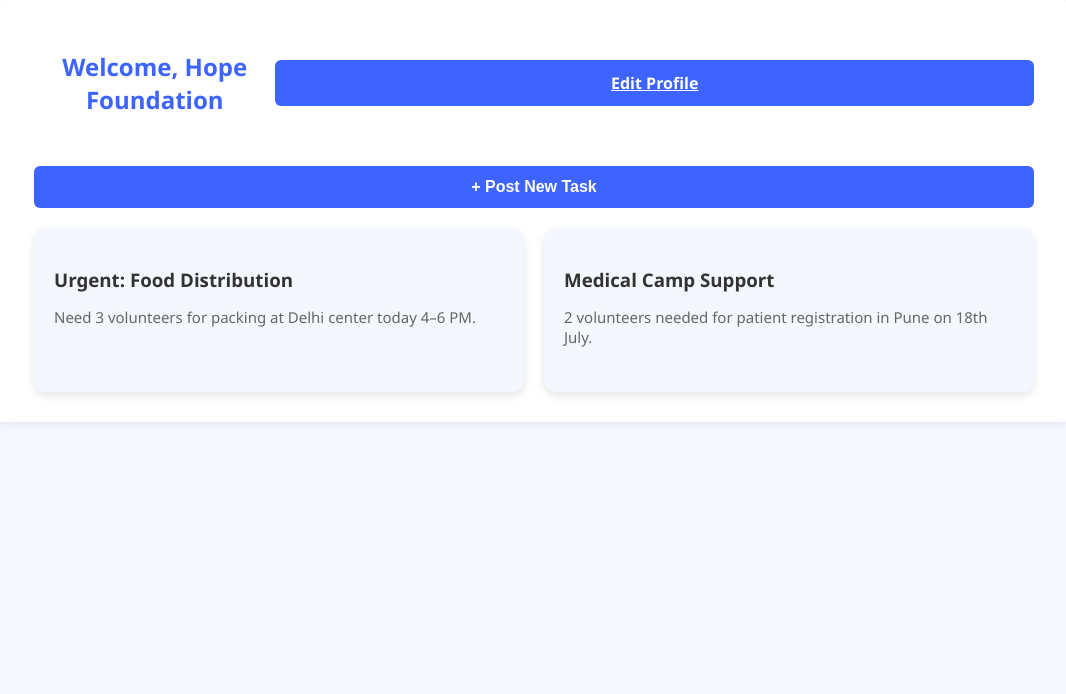
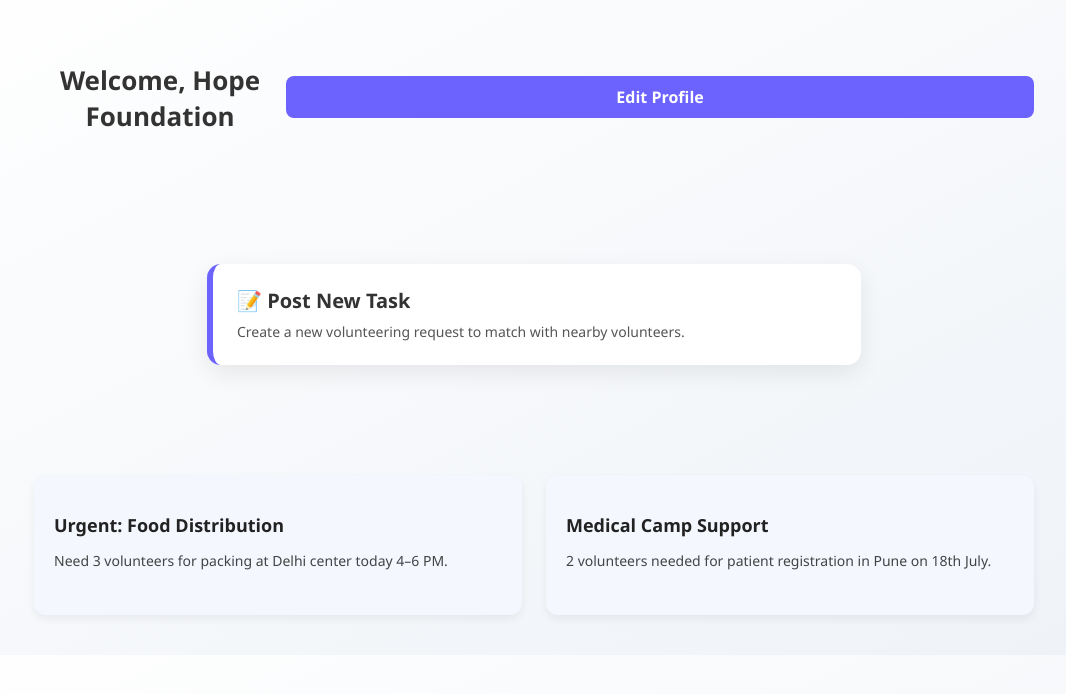
Before and after one commit to soundaryaXai/hacka, a plain HTML site: page user/html/dashboard.html in a window 1280 px wide. Shown: the whole page, without its empty margins (106-1172 px from the left). Drawn offline with Linux system fonts and the light colour scheme; files that its build step writes are made by us from their sources.

Commit message:
modified.0

```diff
--- a/user/css/style.css
+++ b/user/css/style.css
@@ -15,7 +15,12 @@ body {
   box-shadow: 0 0 12px rgba(0, 0, 0, 0.1);
   padding: 30px 40px;
   transition: 0.3s ease;
+  display: flex;
+  flex-direction: column;
+  gap: 20px;
 }
+
+
 
 h2 {
   text-align: center;
@@ -97,3 +102,58 @@ h2 {
     padding: 25px;
   }
 }
+
+.card {
+  background: #ffffff;
+  border-radius: 16px;
+  padding: 24px;
+  margin: 20px auto;
+  box-shadow: 0 10px 25px rgba(0, 0, 0, 0.08);
+  transition: transform 0.3s ease, box-shadow 0.3s ease;
+  cursor: pointer;
+  text-align: left;
+  max-width: 600px;
+}
+
+.card:hover {
+  transform: scale(1.03);
+  box-shadow: 0 14px 35px rgba(0, 0, 0, 0.12);
+}
+
+.card h3 {
+  margin: 0 0 10px;
+  color: #333;
+  font-size: 20px;
+}
+
+.card p {
+  margin: 0;
+  color: #666;
+  font-size: 14px;
+}
+
+.card {
+  background: #ffffff;
+  border-radius: 16px;
+  padding: 24px;
+  margin: 30px auto;
+  box-shadow: 0 10px 25px rgba(0, 0, 0, 0.08);
+  transition: transform 0.3s ease, box-shadow 0.3s ease;
+  cursor: pointer;
+  text-align: left;
+  max-width: 600px;
+  position: relative;
+  overflow: visible;
+  z-index: 1;
+}
+
+.card-wrapper {
+  padding: 40px 20px;
+}
+
+.card h3 {
+  display: flex;
+  align-items: center;
+  gap: 10px;
+  line-height: 1.3;
+}
--- a/user/html/dashboard.html
+++ b/user/html/dashboard.html
@@ -1,14 +1,22 @@
-<!-- File: dashboard-user.html -->
 <!DOCTYPE html>
 <html lang="en">
 <head>
-  <meta charset="UTF-8">
-  <meta name="viewport" content="width=device-width, initial-scale=1.0">
+  <meta charset="UTF-8" />
+  <meta name="viewport" content="width=device-width, initial-scale=1.0"/>
   <title>NGO Dashboard</title>
-  <link rel="stylesheet" href="../../style/global.css">
-  <link rel="stylesheet" href="../css/style.css">
+
+  <!-- External CSS -->
+  <link rel="stylesheet" href="../../style/global.css" />
+  <link rel="stylesheet" href="../css/style.css" />
 
   <style>
+    body {
+      font-family: 'Segoe UI', sans-serif;
+      background: linear-gradient(to top left, #eef2f7, #ffffff);
+      padding: 40px 20px;
+      margin: 0;
+    }
+
     .dashboard {
       max-width: 1000px;
       margin: auto;
@@ -18,38 +26,109 @@
       display: flex;
       justify-content: space-between;
       align-items: center;
-      margin-bottom: 30px;
+      margin-bottom: 40px;
+    }
+
+    .header h2 {
+      font-size: 26px;
+      color: #333;
+    }
+
+    .btn {
+      padding: 10px 20px;
+      background-color: #6c63ff;
+      color: white;
+      text-decoration: none;
+      border-radius: 8px;
+      font-weight: 600;
+      transition: background-color 0.3s ease;
+    }
+
+    .btn:hover {
+      background-color: #554ad4;
+    }
+
+    .card-wrapper {
+      margin-bottom: 40px;
+    }
+
+    .card {
+      display: block;
+      background: #fff;
+      border-left: 6px solid #6c63ff;
+      padding: 24px;
+      border-radius: 14px;
+      box-shadow: 0 8px 25px rgba(0, 0, 0, 0.08);
+      transition: transform 0.2s ease, box-shadow 0.2s ease;
+      text-decoration: none;
+      color: #333;
+    }
+
+    .card:hover {
+      transform: scale(1.02);
+      box-shadow: 0 12px 30px rgba(0, 0, 0, 0.12);
+    }
+
+    .card h3 {
+      font-size: 20px;
+      margin-bottom: 8px;
+      display: flex;
+      align-items: center;
+      gap: 10px;
+    }
+
+    .card p {
+      font-size: 14px;
+      color: #555;
     }
 
     .tasks {
       display: grid;
-      grid-template-columns: repeat(auto-fit, minmax(250px, 1fr));
-      gap: 20px;
+      grid-template-columns: repeat(auto-fit, minmax(280px, 1fr));
+      gap: 24px;
     }
 
     .task-card {
       background: #f5f7ff;
       border-radius: 12px;
       padding: 20px;
-      box-shadow: 0 4px 8px rgba(0,0,0,0.1);
+      box-shadow: 0 4px 8px rgba(0, 0, 0, 0.06);
+      transition: transform 0.2s ease;
+    }
+
+    .task-card:hover {
+      transform: translateY(-4px);
     }
 
     .task-card h3 {
-      margin-bottom: 10px;
+      font-size: 18px;
+      color: #222;
+      margin-bottom: 8px;
+    }
+
+    .task-card p {
+      font-size: 14px;
+      color: #444;
     }
   </style>
 </head>
-<script src="js/user.js"></script> <!-- For NGO dashboard -->
-
 <body>
-  <div class="container dashboard">
+  <div class="dashboard">
+    <!-- Header Section -->
     <div class="header">
       <h2>Welcome, Hope Foundation</h2>
-      <a class="btn" href="profile-user.html">Edit Profile</a>
+      <a class="btn" href="profile.html">Edit Profile</a>
     </div>
 
-    <button class="btn" style="margin-bottom: 20px;">+ Post New Task</button>
+    <!-- Post Task Card -->
+    <div class="card-wrapper">
+      <a href="post-task.html" class="card">
+        <h3>📝 Post New Task</h3>
+        <p>Create a new volunteering request to match with nearby volunteers.</p>
+      </a>
+    </div>
 
+    <!-- Tasks Section -->
     <div class="tasks">
       <div class="task-card">
         <h3>Urgent: Food Distribution</h3>
@@ -61,6 +140,8 @@
       </div>
     </div>
   </div>
+
+  <!-- JS -->
   <script src="../js/dashboard.js"></script>
 </body>
 </html>
```
Also changed, not shown: index.html (+24 -3 lines), user/html/login.html (+1 -1 lines), user/html/post-task.html (added, +124 -0 lines), volunteer/css/animation.css (added, +84 -0 lines).
